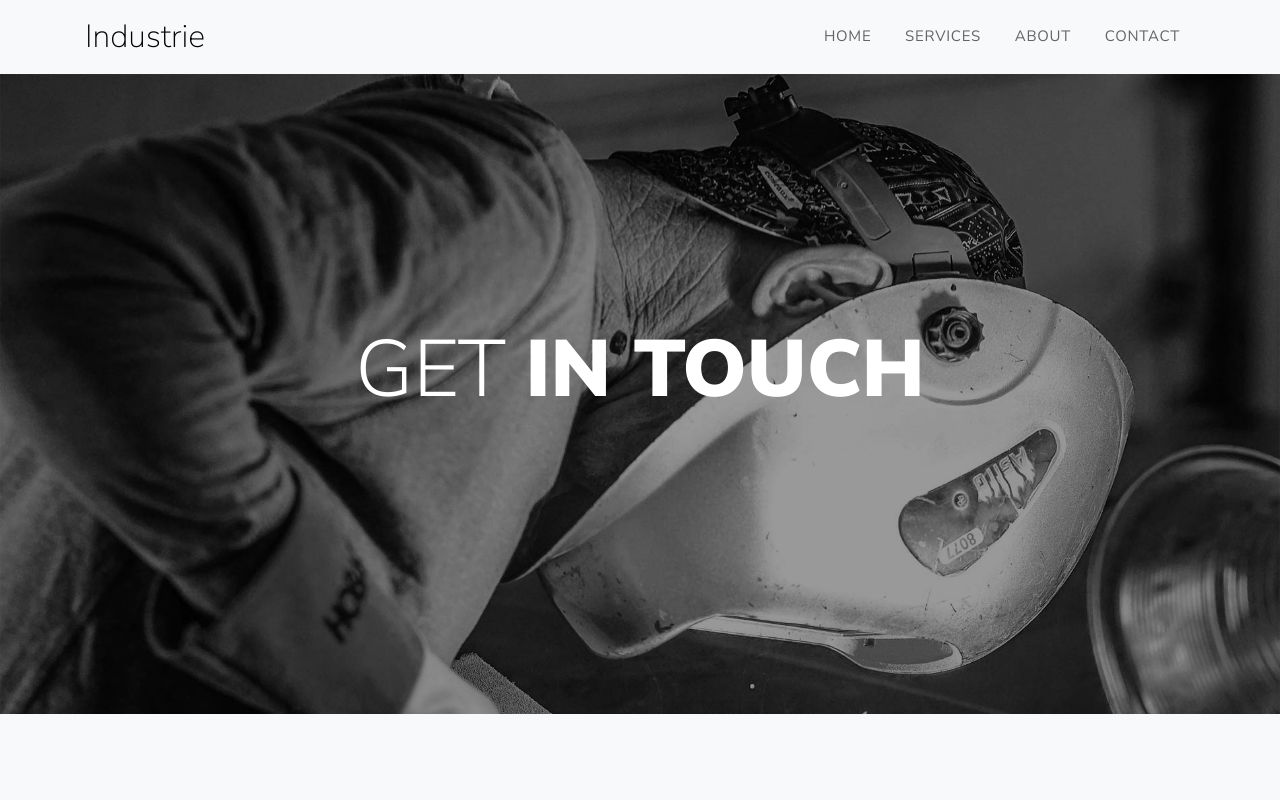
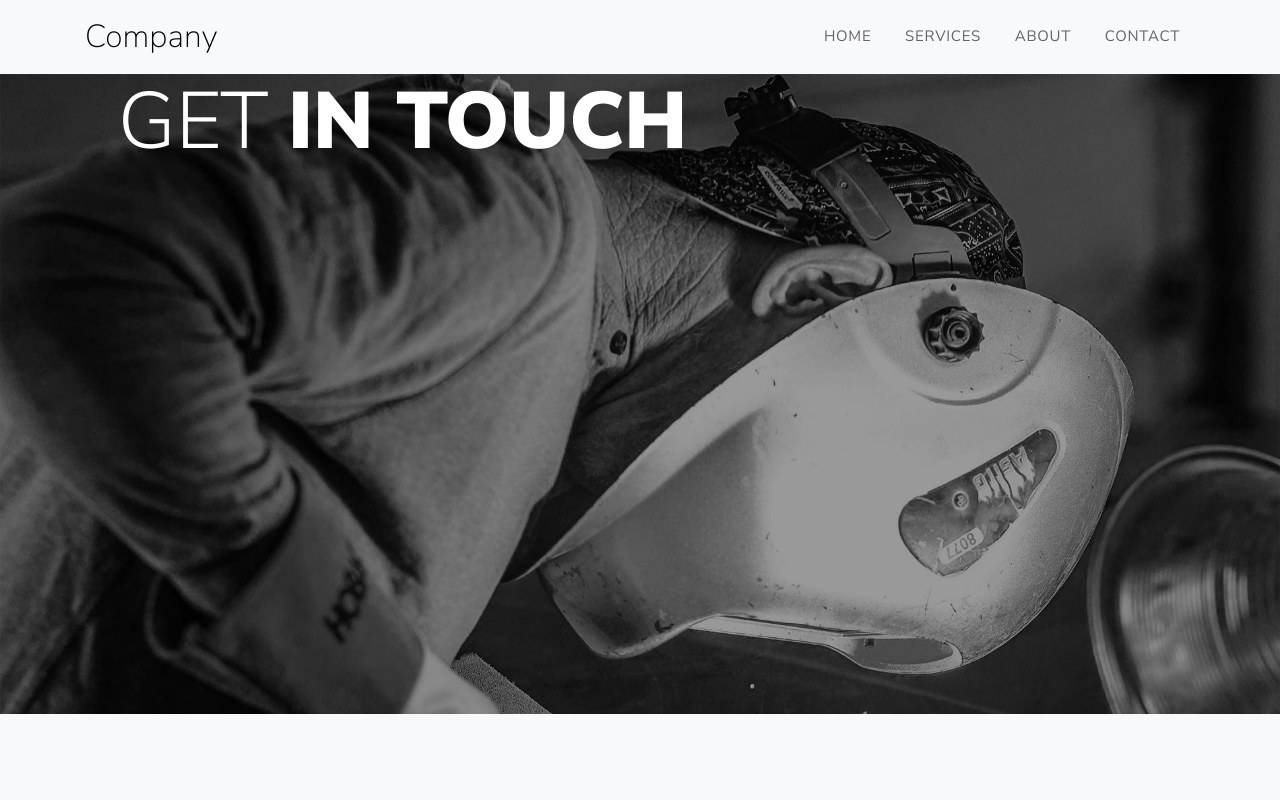
Before and after one commit to dom-projects/oilandgas, a plain HTML site: page contact.html in a window 1280 px wide. Shown: the top 800 px of the page. Drawn offline with nearby package versions, Linux system fonts and the light colour scheme; some packages are replaced by stand-ins of ours; a script that the page names is missing; files whose address does not match are found by name.

Commit message:
updated site

```diff
--- a/contact.html
+++ b/contact.html
@@ -1,7 +1,7 @@
 <!DOCTYPE html>
 <html lang="en">
   <head>
-    <title>Template &mdash; Oil & Gas</title>
+    <title>Oil & Gas</title>
     <meta charset="utf-8">
     <meta name="viewport" content="width=device-width, initial-scale=1, shrink-to-fit=no">
 
@@ -43,7 +43,7 @@
         <div class="container py-1">
           <div class="row align-items-center">
             <div class="col-2">
-              <h2 class="mb-0 site-logo"><a href="index.html">Industrie</a></h2>
+              <h2 class="mb-0 site-logo"><a href="index.html">Company</a></h2>
             </div>
             <div class="col-10">
               <nav class="site-navigation text-right" role="navigation">
@@ -65,7 +65,7 @@
     </div>
     <div class="site-blocks-cover inner-page overlay" style="background-image: url(images/hero_bg_2.jpg);" data-aos="fade" data-stellar-background-ratio="0.5">
       <div class="container">
-        <div class="row align-items-center justify-content-center">
+        <div class="row align-items-left justify-content-left">
           <div class="col-md-7 text-center">
             <h1 class="mb-5">Get <strong>In Touch</strong></h1>
           </div>
```
Also changed, not shown: about.html (+2 -2 lines), index.html (+2 -2 lines), services.html (+2 -2 lines), 2 other files.
